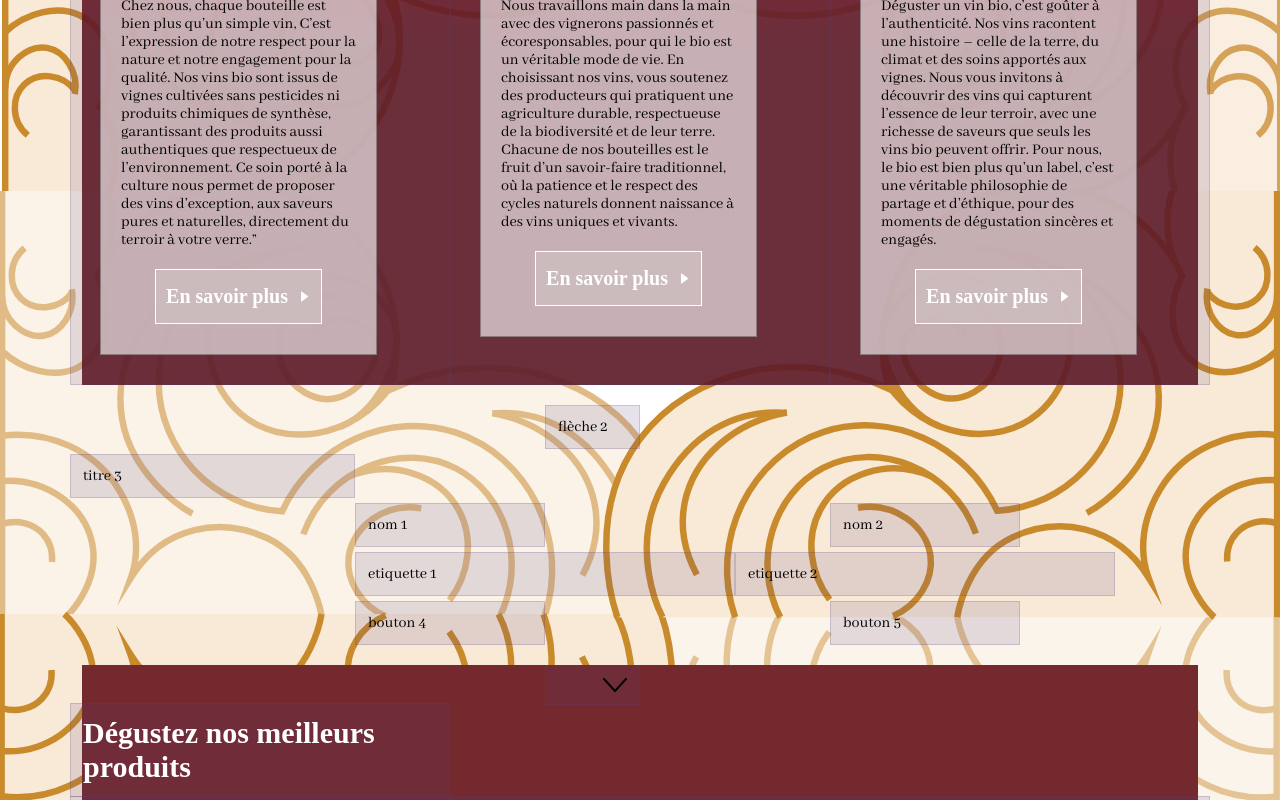
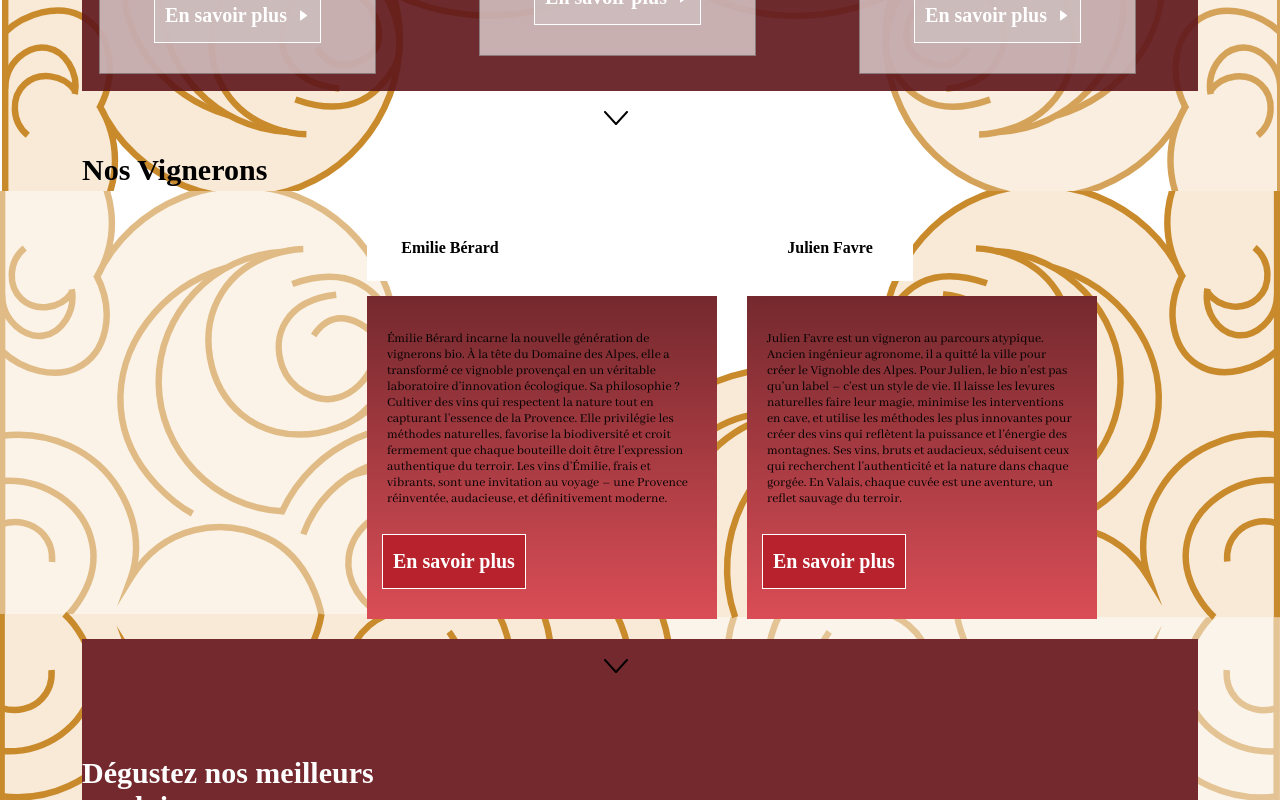
Before and after one commit to LyaKelo/Vin_Nature, a website built with Parcel: page src/index.html in a window 1280 px wide. Shown: the part 1620-2420 px from the top of the page. Built offline with nearby package versions, Linux system fonts and the light colour scheme.

Commit message:
avancée page d'accueil

```diff
--- a/src/index.html
+++ b/src/index.html
@@ -55,10 +55,10 @@
         <div class="col-5">carousel</div>
       </div>
     </div>
-      <div class="row"><div class="boutons">
-          <div class="col-3 col-md-2 col-lg-2"> <button>Voir plus de détails</button></div></div>
       <div class="row">
-        <div class="col-3 col-md-2 col-lg-2"><button>Nos autres vins</button></div> </div>
+          <div class="col-3 col-md-2 col-lg-2"> <button>Voir plus de détails <img src="images/right arrow 2-noir.svg" alt=""></button></div>
+      <div class="row">
+        <div class="col-3 col-md-2 col-lg-2"><button>Nos autres vins <img src="images/down arrow alt 2.svg"></button></div> </div>
       </div>
 
    </div>
@@ -89,24 +89,29 @@
 
     <div class="container">
       <div class="zone">
+        <div class="vignerons">
       <div class="row">
-       <div class="col-1 offset-5">flèche 2</div>
+       <div class="col-1 offset-5"><div class="fleche_1"><img src="images/flèche.svg" alt=""></div></div>
       </div>
+      <div class="titre">
       <div class="row">
-        <div class="col-3">titre 3</div>
+        <div class="col-3">Nos Vignerons</div>
+       </div></div>
+       <div class="noms">
+       <div class="row">
+        <div class="col-3 col-md-2 col-lg-2 offset-2 offset-lg-3"><div class="nom">Emilie Bérard</div></div>
+        <div class="col-3 col-md-2 col-lg-2 offset-1 offset-lg-2"><div class="nom">Julien  Favre</div></div>
+       </div></div>
+
+       <div class="row">
+        <div class="col-5 col-md-4 col-lg-4 offset-2 offset-lg-3"><div class="etiquettes">Émilie Bérard incarne la nouvelle génération de vignerons bio. À la tête du Domaine des Alpes, elle a transformé ce vignoble provençal en un véritable laboratoire d’innovation écologique. Sa philosophie ? Cultiver des vins qui respectent la nature tout en capturant l’essence de la Provence. Elle privilégie les méthodes naturelles, favorise la biodiversité et croit fermement que chaque bouteille doit être l’expression authentique du terroir. Les vins d’Émilie, frais et vibrants, sont une invitation au voyage – une Provence réinventée, audacieuse, et définitivement moderne.</div></div>
+        <div class="col-5 col-md-4 col-lg-4"><div class="etiquettes">Julien Favre est un vigneron au parcours atypique. Ancien ingénieur agronome, il a quitté la ville pour créer le Vignoble des Alpes. Pour Julien, le bio n’est pas qu’un label – c’est un style de vie. Il laisse les levures naturelles faire leur magie, minimise les interventions en cave, et utilise les méthodes les plus innovantes pour créer des vins qui reflètent la puissance et l’énergie des montagnes. Ses vins, bruts et audacieux, séduisent ceux qui recherchent l’authenticité et la nature dans chaque gorgée. En Valais, chaque cuvée est une aventure, un reflet sauvage du terroir.</div></div>
+       <div class="row">
        </div>
-       <div class="row">
-        <div class="col-3 col-md-2 col-lg-2 offset-2 offset-lg-3">nom 1</div>
-        <div class="col-3 col-md-2 col-lg-2 offset-2 offset-lg-3">nom 2</div>
+        <div class="col-3 col-lg-2 offset-2 offset-lg-3"><button>En savoir plus</button></div>
+        <div class="col-3 col-lg-2 offset-2"><button>En savoir plus</button></div>
        </div>
-       <div class="row">
-        <div class="col-5 col-md-4 col-lg-4 offset-2 offset-lg-3">etiquette 1</div>
-        <div class="col-5 col-md-4 col-lg-4">etiquette 2</div>
-       </div>
-       <div class="row">
-        <div class="col-3 col-lg-2 offset-2 offset-lg-3">bouton 4</div>
-        <div class="col-3 col-lg-2 offset-2 offset-lg-3">bouton 5</div>
-       </div>
+      </div>
       </div>
     </div>
 
@@ -126,17 +131,18 @@
         <div class="col-7 col-md-6 col-lg-6"><img src="images/image_6.png" alt=""></div>
        </div>
        <div class="row">
-        <div class="col-1 col-md-10 col-lg-8 offset-0 offset-md-1 offset-lg-2"><div class="bouton"><button>Trouvez une visite près de chez vous <img src="images/right arrow 2.svg" alt=""></button></div></div>
+        <div class="col-10 col-md-10 col-lg-8 offset-0 offset-md-1 offset-lg-2"><button>Trouvez une visite près de chez vous <img src="images/right arrow 2.svg" alt=""></button></div>
        </div>
       </div>
     </div>
+  </div>
 
     <div class="container">
      <div class="row">
        <div class="col-12">Footer</div>
       </div>
     </div>
-    </div>
+
 
 
 
--- a/src/scss/main.scss
+++ b/src/scss/main.scss
@@ -15,17 +15,17 @@ video {
   display: block;
 }
 
-.row + .row {
-  margin-top: 5px;
-}
+// .row + .row {
+//   margin-top: 5px;
+// }
 
-.row > .col,
-.row > [class^=col-] {
-  padding-top: 12px;
-  padding-bottom: 12px;
-  background-color: rgba(86, 61, 124, .15);
-  border: 1px solid rgba(86, 61, 124, .2);
-}
+// .row > .col,
+// .row > [class^=col-] {
+//   padding-top: 12px;
+//   padding-bottom: 12px;
+//   background-color: rgba(86, 61, 124, .15);
+//   border: 1px solid rgba(86, 61, 124, .2);
+// }
 
 $grid-breakpoints: (
   xs: 0,
@@ -118,6 +118,7 @@ backdrop-filter: blur(2px);
  border: 1px solid var(--Noir, #000);
  font-family:'AbhayaLibre_bold';
  font-size: 20px;
+ background-color: rgb(247, 239, 226);
 }
 .section_notre_selection img
 {
@@ -153,15 +154,15 @@ backdrop-filter: blur(2px);
 }
 .section_notre_gamme .boutons {
   margin-top: 30px;
-  gap: 10px;
-  display: flex;
- flex-direction: column;
- align-items: flex-start;
 }
 .section_notre_gamme button {
   font-family:'AbhayaLibre_bold';
   border: 1px solid var(--Noir, #000);
   padding: 15px 10px;
+  background-color: white;
+  gap: 10px;
+  display: flex;
+
 }
 
 .zone .nos_valeurs {
@@ -219,8 +220,62 @@ font-weight: 800;
 background-color: rgba(208, 196, 196, 0.62);
 }
 
+.zone .vignerons .titre {
+  display: flex;
+height: 91px;
+flex-direction: column;
+justify-content: center;
+color: var(--Noir, #000);
+font-family: "Abhaya Libre ExtraBold";
+font-size: 30px;
+font-weight: 800;
+}
+.zone .vignerons .noms {
+ font-family: "Abhaya Libre ExtraBold";
+ font-size: 16px;
+ font-weight: 800;
+}
+.zone .vignerons .nom {
+  display: flex;
+  background-color: white;
+  height: 65px;
+  justify-content: center;
+  align-items: center;
+  margin-bottom: 15px;
+}
+.zone .vignerons .etiquettes {
+  display: flex;
+  width: 350px;
+  height: 323px;
+  padding: 0px 20px;
+  padding-top: 35px;
+  flex-direction: column;
+  justify-content:flex-start;
+  align-items: flex-start;
+ font-size: 13.5px;
+ font-weight: 500;
+  background: linear-gradient(180deg, #74292E 0%, #DA4D56 100%);
+}
+.zone .vignerons button {
+  display: flex;
+ padding: 15px 10px;
+ justify-content: center;
+ align-items: center;
+ gap: 10px;
+ border: 1px solid #FFF;
+ color: #FFF;
+ text-align: center;
+ font-family: "Abhaya Libre ExtraBold";
+ font-size: 20px;
+ font-weight: 800;
+ background-color: #B8222C;
+ margin-top: -85px;
+ margin-left: 15px;
+}
+
 .zone .produits {
   background: linear-gradient(180deg, #74292E 69%, #B8222C 100%);
+  padding-top: 20px;
 }
 .zone .produits .titre {
   display: flex;
@@ -231,27 +286,22 @@ flex: 1 0 0;
 color: var(--Blanc, #FFF);
 font-family: "Abhaya Libre ExtraBold";
 font-size: 30px;
-font-style: normal;
 font-weight: 800;
-line-height: normal;
+margin: 72px 0px;
 }
 .zone .produits button {
  display: flex;
- height: 70px;
- padding: 5px 10px;
+ width: 100%;
+ margin-top: 72px;
+ margin-bottom: 30px;
+ padding: 15px 10px;
  justify-content: center;
- align-items: center;
  gap: 10px;
  border: 1px solid #FFF;
  color: #FFF;
  text-align: center;
  font-family: "Abhaya Libre ExtraBold";
  font-size: 20px;
-font-style: normal;
  font-weight: 800;
-line-height: normal;
  background-color: #B8222C;
 }
-.zone .produits .bouton {
-  margin-top: 72px;
-}
```
Also changed, not shown: src/images/down arrow alt 2.svg (added), src/images/image_vin_blanc.png (added), src/images/right arrow 2-noir.svg (added), 1 other file. Lines whose indentation alone changed are shown as unchanged.
